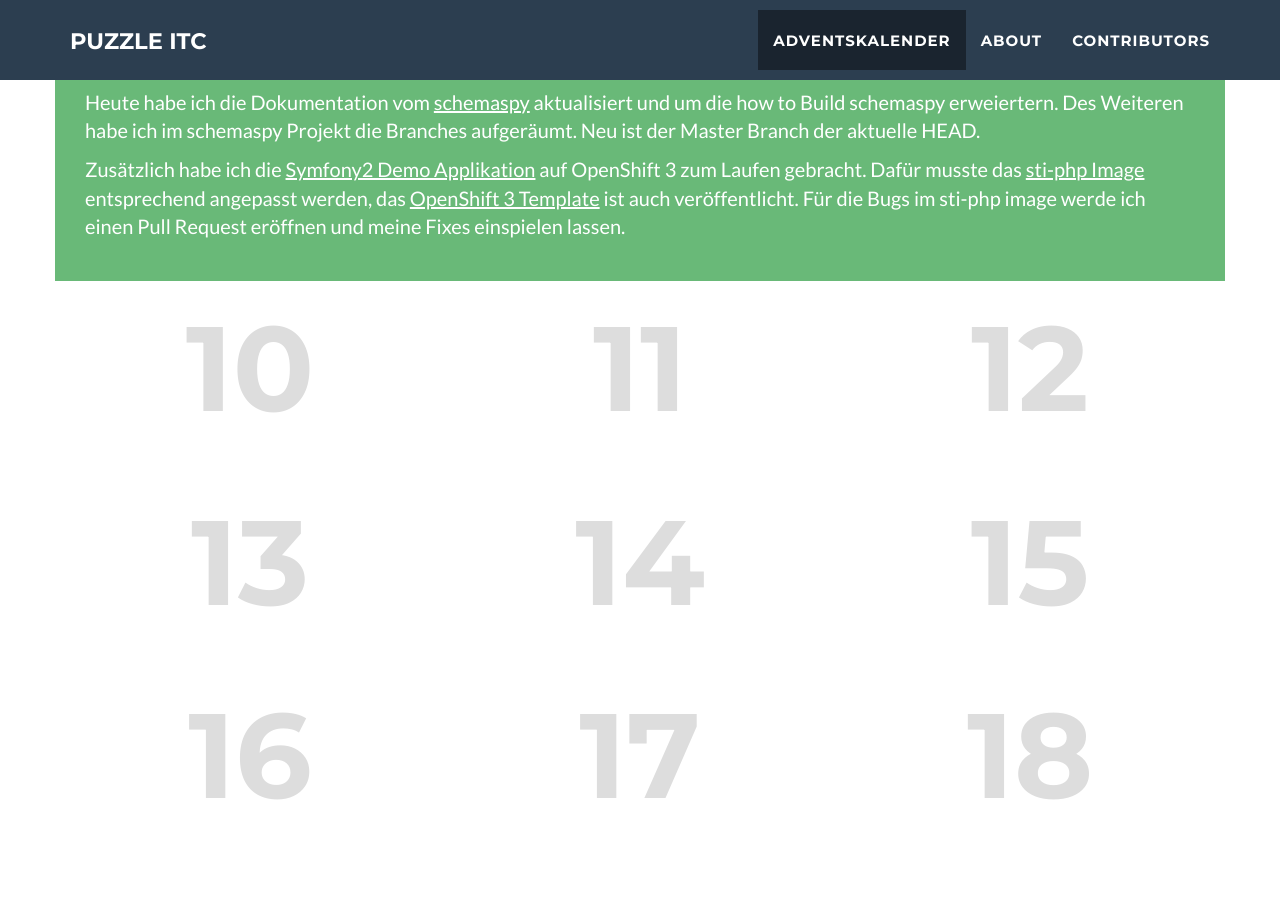
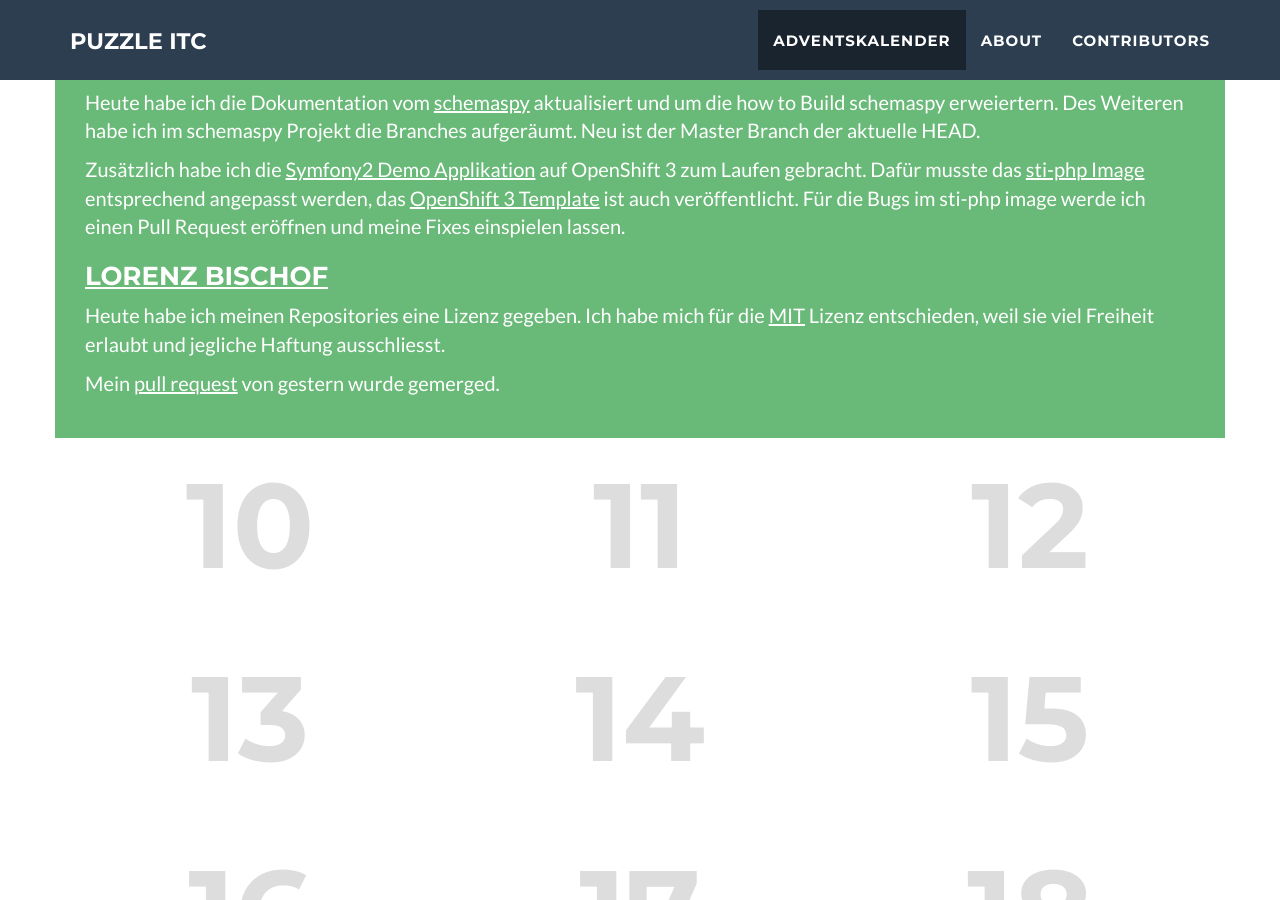
Before and after one commit to puzzle/opensource-advent-challenge-2015, a Jekyll site: the page built from index.html, in a window 1280 px wide and 900 px high, scrolled down 1721 px. Built offline with Jekyll 4.4.1, drawn with Linux system fonts in a browser that asks for light colours; nearby versions of some CDN libraries.

Commit message:
lbischof: day 9

```diff
--- a/_doors/09.markdown
+++ b/_doors/09.markdown
@@ -10,3 +10,8 @@ Heute habe ich die Dokumentation vom [schemaspy](https://github.com/drnoa/schema
 
 Zusätzlich habe ich die [Symfony2 Demo Applikation](https://github.com/symfony/symfony-demo) auf OpenShift 3 zum Laufen gebracht. Dafür musste das [sti-php Image](https://github.com/phil-pona/sti-php) entsprechend angepasst werden, das [OpenShift 3 Template](https://github.com/phil-pona/ose3-symfony2-ex) ist auch veröffentlicht.
 Für die Bugs im sti-php image werde ich einen Pull Request eröffnen und meine Fixes einspielen lassen.
+
+### [Lorenz Bischof](https://github.com/lbischof)
+Heute habe ich meinen Repositories eine Lizenz gegeben. Ich habe mich für die [MIT](https://opensource.org/licenses/MIT) Lizenz entschieden, weil sie viel Freiheit erlaubt und jegliche Haftung ausschliesst.
+
+Mein [pull request](https://github.com/phil-matti/ipa-latex-template/pull/1) von gestern wurde gemerged.
```
